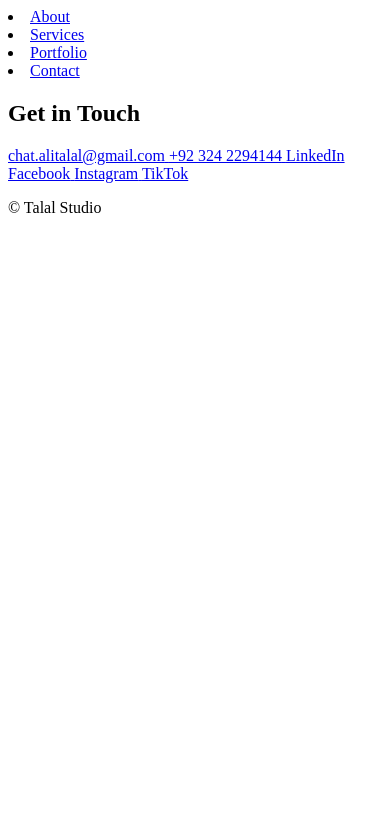
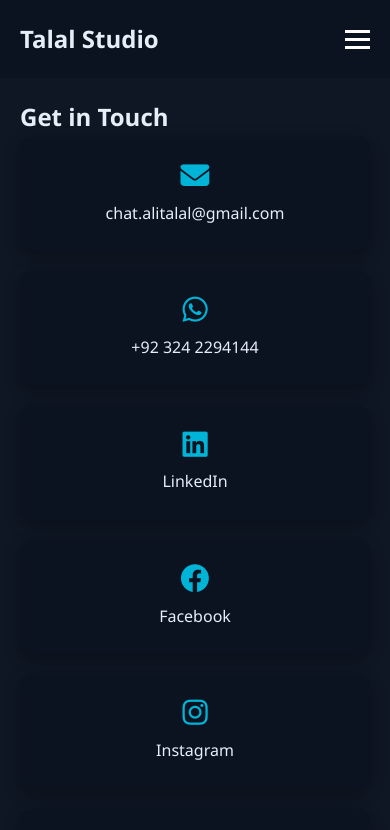
Before and after one commit to alitalaaaal942-dev/talalstudio2, a plain HTML site: page contact.html in a window 390 px wide. Shown: the top 830 px of the page. Drawn offline with Linux system fonts and the light colour scheme.

Commit message:
Update contact.html

```diff
--- a/contact.html
+++ b/contact.html
@@ -1,3 +1,25 @@
+<!DOCTYPE html>
+<html lang="en">
+<head>
+  <meta charset="UTF-8">
+  <meta name="viewport" content="width=device-width, initial-scale=1.0">
+  <title>Contact | Talal Studio</title>
+  <link rel="stylesheet" href="styles.css">
+  <!-- Font Awesome for icons -->
+  <link rel="stylesheet" href="https://cdnjs.cloudflare.com/ajax/libs/font-awesome/6.4.0/css/all.min.css">
+</head>
+<body>
+
+  <!-- Navbar -->
+  <nav class="navbar">
+    <div class="logo">Talal Studio</div>
+    <div class="hamburger">
+      <div></div>
+      <div></div>
+      <div></div>
+    </div>
+    <ul class="nav-links">
+      <li><a href="index.html">Home</a></li>
       <li><a href="about.html">About</a></li>
       <li><a href="services.html">Services</a></li>
       <li><a href="portfolio.html">Portfolio</a></li>
@@ -5,6 +27,7 @@
     </ul>
   </nav>
 
+  <!-- Contact Section -->
   <section class="contact-section container">
     <h1 class="contact-title">Get in Touch</h1>
 
@@ -39,5 +62,7 @@
   <footer>
     <p>© Talal Studio</p>
   </footer>
+
+  <script src="script.js"></script>
 </body>
 </html>
```
Lines whose indentation alone changed are shown as unchanged.
